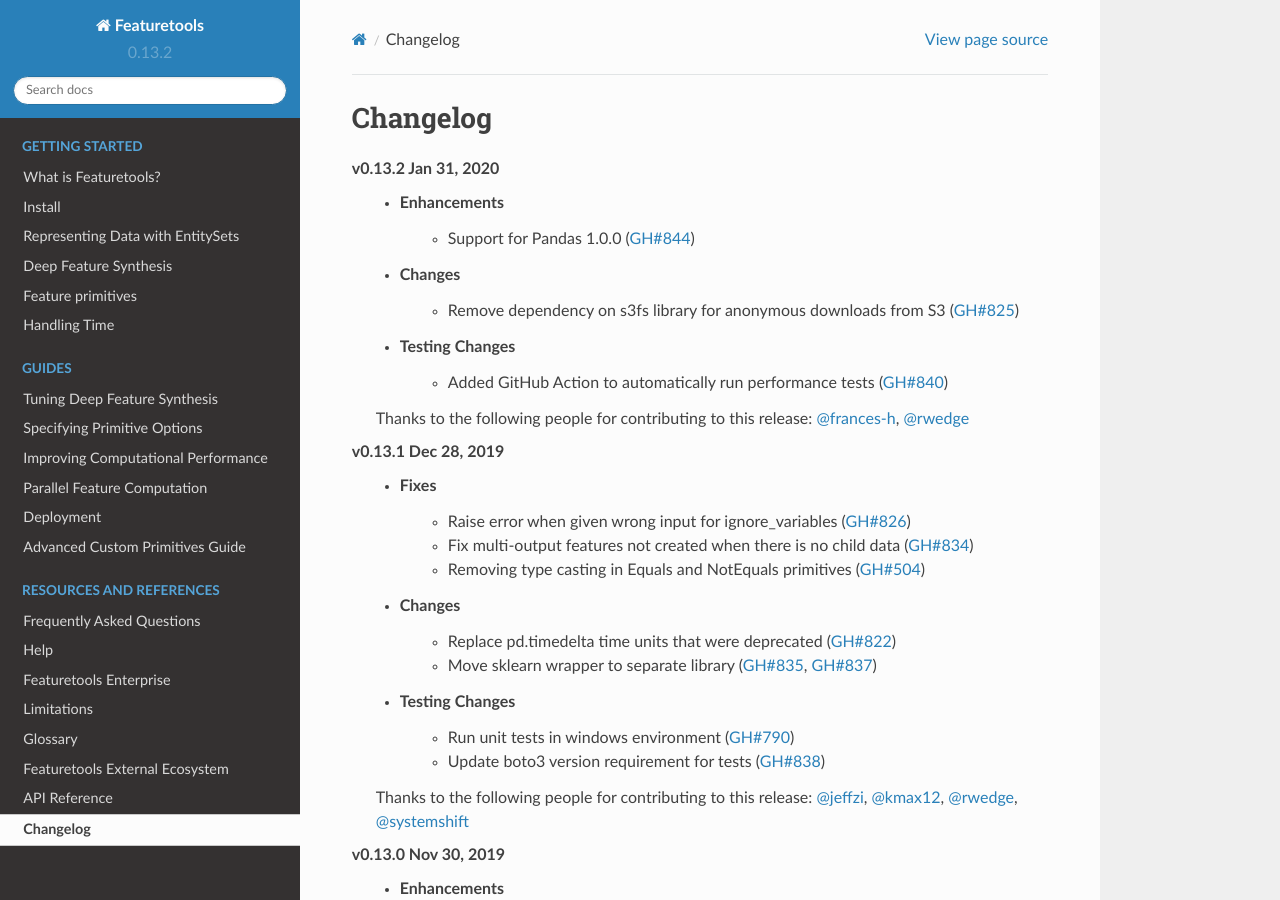
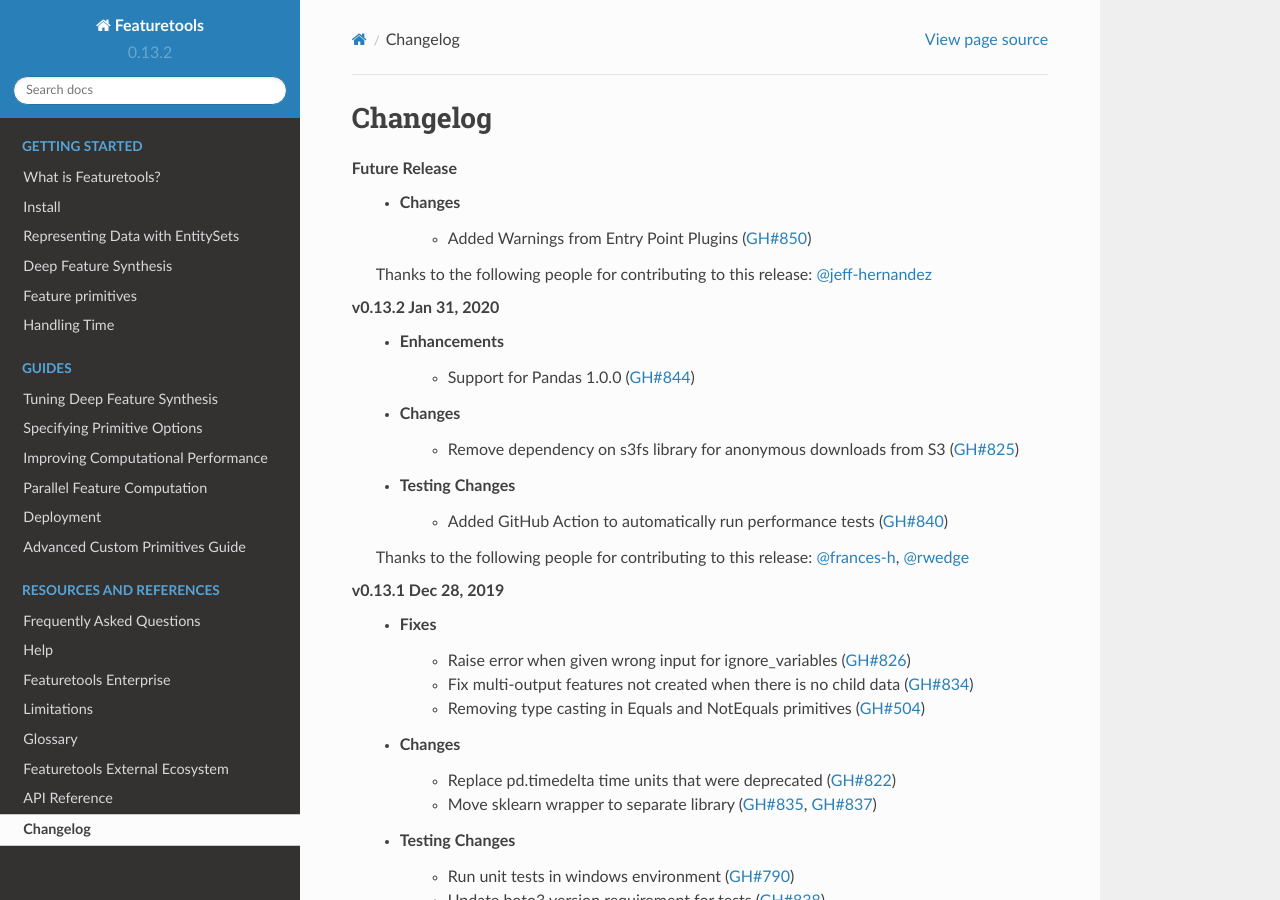
Before and after one commit to alteryx/featuretools, a Sphinx documentation site: the page built from docs/source/changelog.rst, in a window 1280 px wide and 900 px high. Built offline with Sphinx 7.4.7 and the Read the Docs theme 2.0.0, drawn with Linux system fonts in a browser that asks for light colours; pages that are not in the unit, such as notebooks, are missing from menus.

Commit message:
update changelog

```diff
--- a/docs/source/changelog.rst
+++ b/docs/source/changelog.rst
@@ -2,6 +2,13 @@
 
 Changelog
 ---------
+**Future Release**
+    * Changes
+        * Added Warnings from Entry Point Plugins (:pr:`850`)
+
+    Thanks to the following people for contributing to this release:
+    :user:`jeff-hernandez`
+
 **v0.13.2 Jan 31, 2020**
     * Enhancements
         * Support for Pandas 1.0.0 (:pr:`844`)
```
